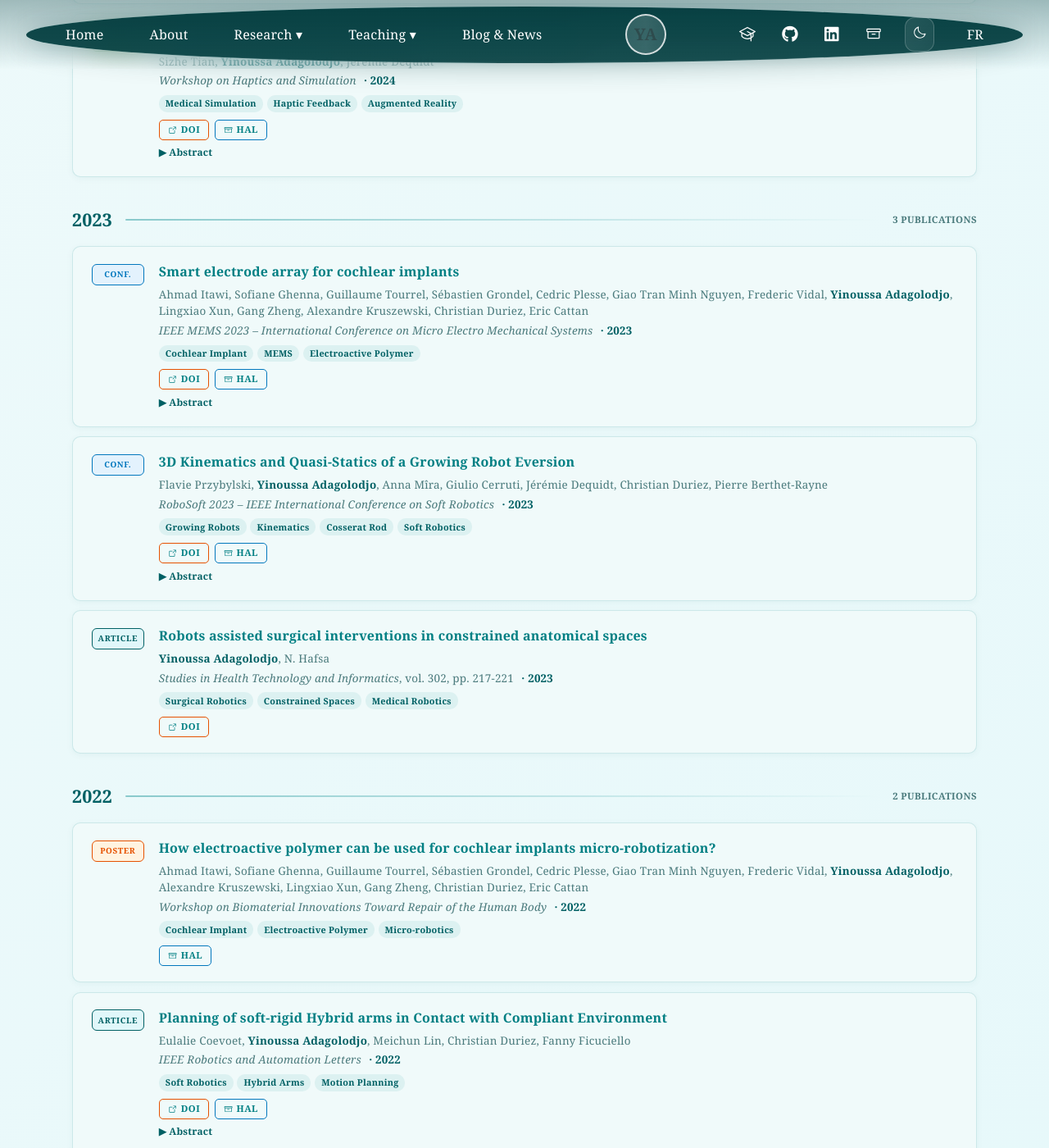
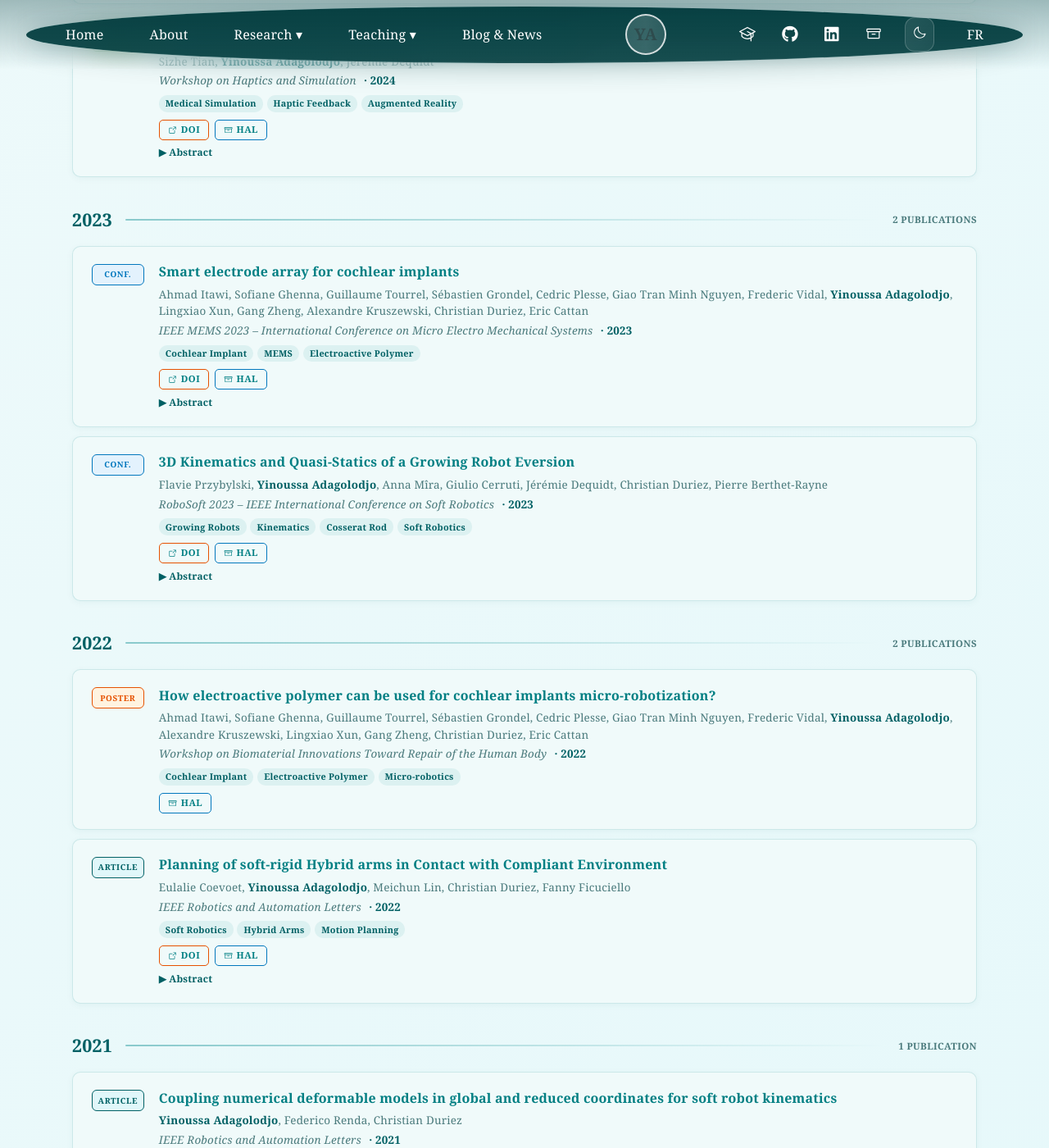
Before and after one commit to adagolodjo/adagolodjo.github.io, a Jekyll site: the page built from docs/_publications/index.md, in a window 1280 px wide and 1400 px high, scrolled down 1397 px. Shown: the whole window at 82% size. Built offline with Jekyll 4.4.1, drawn with Linux system fonts in a browser that asks for light colours; some web fonts are replaced.

```diff
--- a/docs/_data/publications.yml
+++ b/docs/_data/publications.yml
@@ -44,16 +44,6 @@
   hal_url: "https://hal.science/hal-04646160v1"
   abstract: "Growing robot using silicone-coated materials for transcatheter aortic valve implantation with improved navigation and reduced tissue perforation risk."
   keywords: ["Medical Robotics", "Soft Robotics", "TAVI"]
-
-- type: journal
-  year: 2023
-  title: "Robots assisted surgical interventions in constrained anatomical spaces"
-  authors: "Yinoussa Adagolodjo, N. Hafsa"
-  journal: "Studies in Health Technology and Informatics"
-  volume: "302"
-  pages: "217-221"
-  doi: "10.3233/SHTI230159"
-  keywords: ["Surgical Robotics", "Constrained Spaces", "Medical Robotics"]
 
 - type: conference
   year: 2023
--- a/docs/_data/stats.yml
+++ b/docs/_data/stats.yml
@@ -14,6 +14,6 @@
 updated: "2026-07-03"
 citations: 259
 h_index: 8
-paper_count: 18       # HAL archive / publications.yml
+paper_count: 17       # HAL archive / publications.yml
 source: "ResearchGate"
 semantic_scholar_author_id: "2251436"
```
Also changed, not shown: docs/_research/index.md (+2 -2 lines), docs/teaching/courses/logique-industrielle/index.md (+3 -0 lines).
